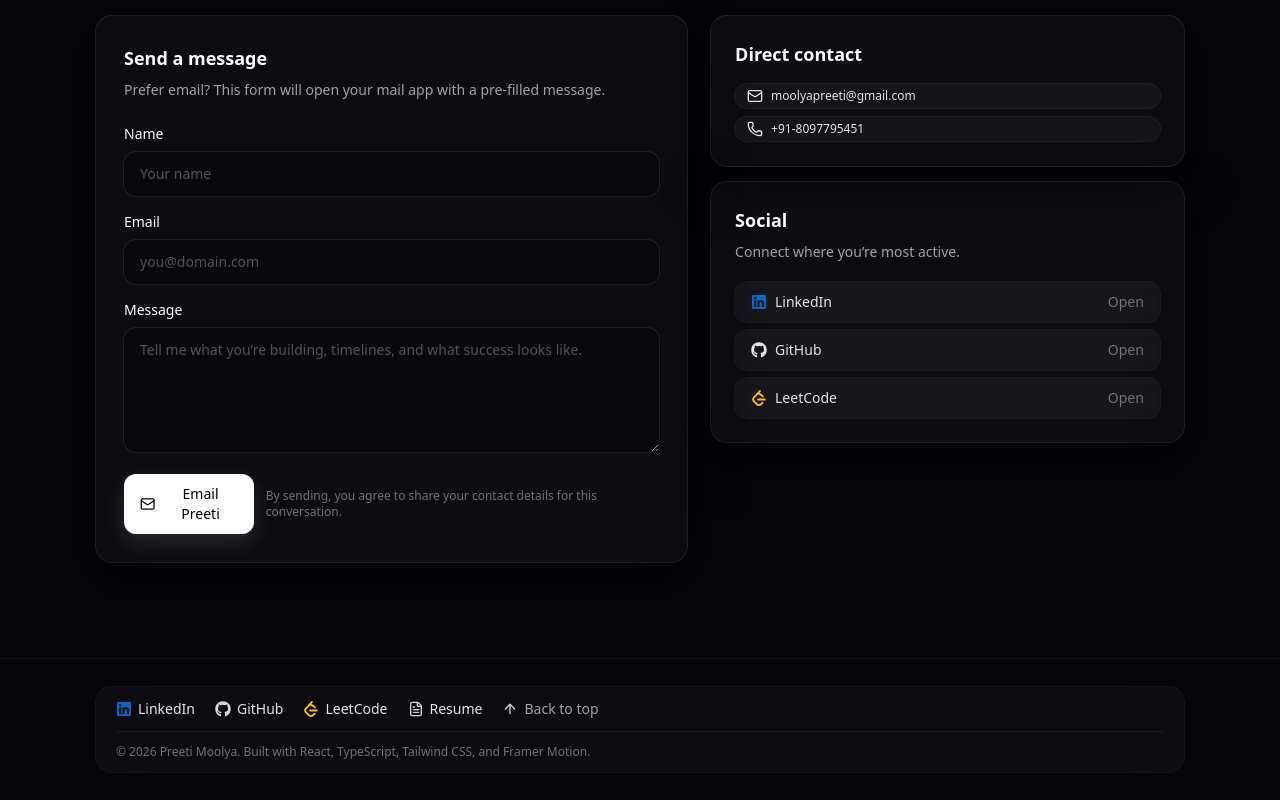
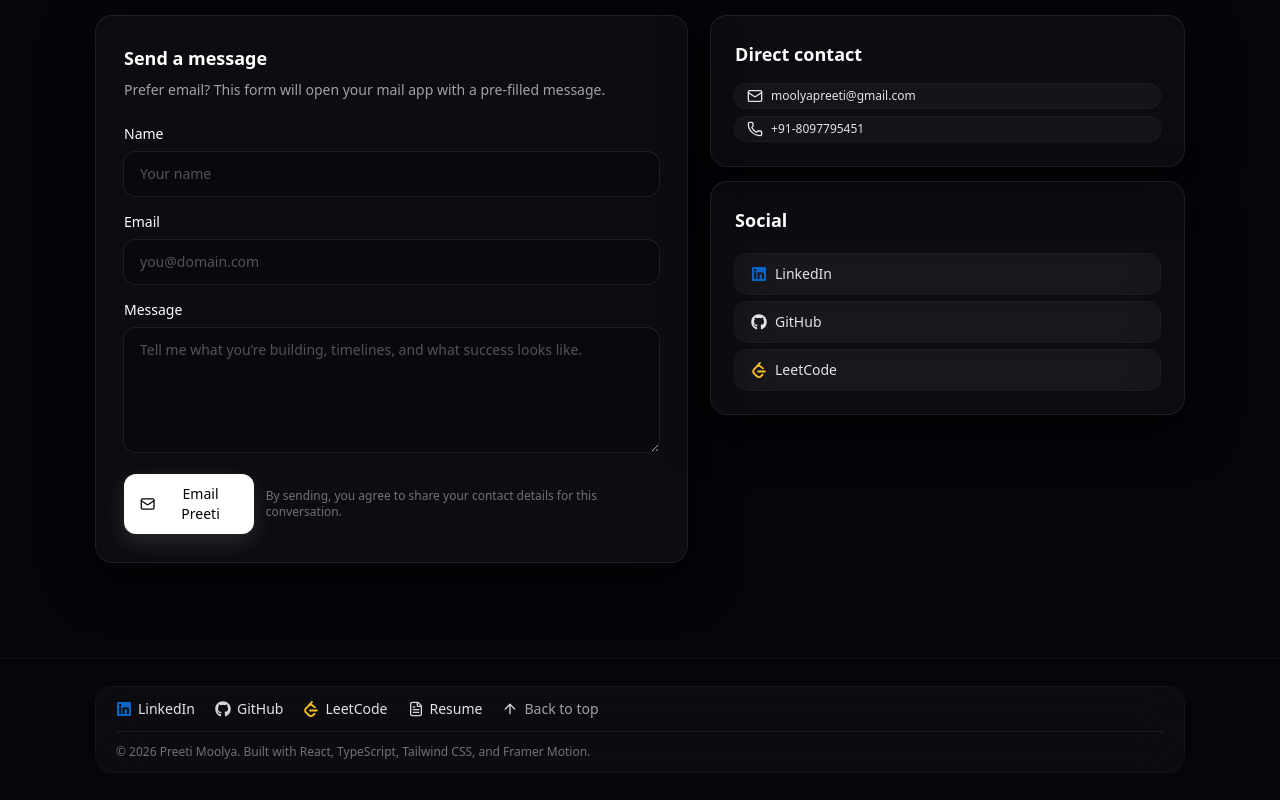
Before and after one commit to PreetiMoo/portfolio, a React (Vite) app: page / in a window 1280 px wide. Shown: the part 5335-6135 px from the top of the page. Built offline with nearby package versions, Linux system fonts and the light colour scheme.

Commit message:
ui changes

```diff
--- a/src/sections/Contact.tsx
+++ b/src/sections/Contact.tsx
@@ -131,9 +131,9 @@
           <Reveal delay={0.05}>
             <div className="card p-6">
               <div className="text-lg font-semibold text-white">Social</div>
-              <p className="mt-2 text-sm text-zinc-400">
+              {/* <p className="mt-2 text-sm text-zinc-400">
                 Connect where you’re most active.
-              </p>
+              </p> */}
               <div className="mt-5 grid gap-2">
                 <a
                   className="btn-secondary group w-full justify-between"
@@ -145,7 +145,7 @@
                     <FaLinkedin className="h-4 w-4 text-[#0A66C2] transition group-hover:-translate-y-[1px]" />
                     LinkedIn
                   </span>
-                  <span className="text-white/40 transition group-hover:text-white/70">Open</span>
+                  {/* <span className="text-white/40 transition group-hover:text-white/70">Open</span> */}
                 </a>
                 <a
                   className="btn-secondary group w-full justify-between"
@@ -157,7 +157,7 @@
                     <FaGithub className="h-4 w-4 transition group-hover:-translate-y-[1px]" />
                     GitHub
                   </span>
-                  <span className="text-white/40 transition group-hover:text-white/70">Open</span>
+                  {/* <span className="text-white/40 transition group-hover:text-white/70">Open</span> */}
                 </a>
                 <a
                   className="btn-secondary group w-full justify-between"
@@ -169,7 +169,7 @@
                     <SiLeetcode className="h-4 w-4 text-amber-400 transition group-hover:-translate-y-[1px]" />
                     LeetCode
                   </span>
-                  <span className="text-white/40 transition group-hover:text-white/70">Open</span>
+                  {/* <span className="text-white/40 transition group-hover:text-white/70">Open</span> */}
                 </a>
               </div>
             </div>
```
